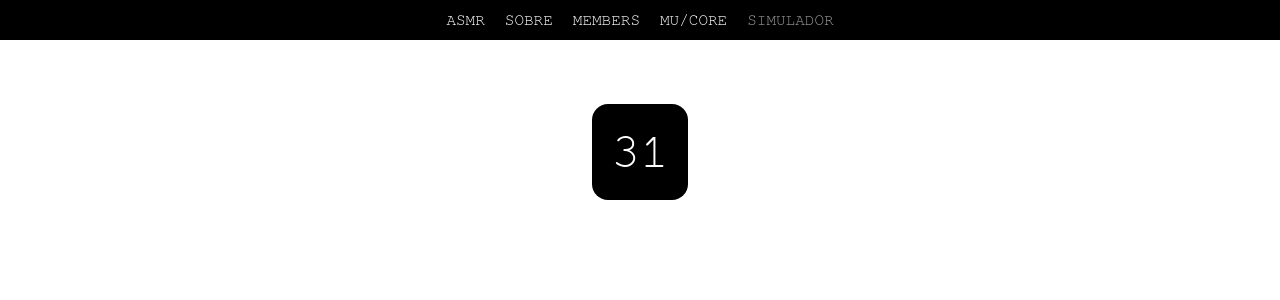
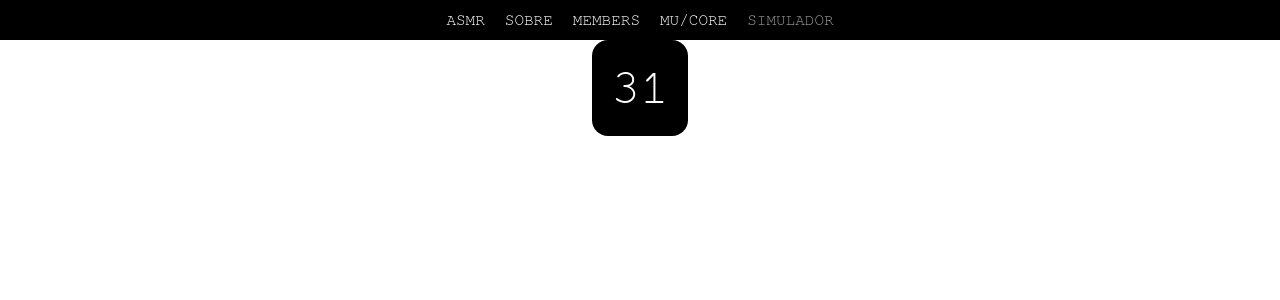
Before and after one commit to oEnzoCastro/ASMR, a React (Vite) app: page / in a window 1280 px wide. Shown: the top 300 px of the page. Built offline with nearby package versions, Linux system fonts and the light colour scheme.

Commit message:
Edit Animation

```diff
--- a/src/pages/Members.jsx
+++ b/src/pages/Members.jsx
@@ -18,8 +18,6 @@ const Members = () => {
       if (members) {
         setMembers(members);
         setApiState("apiActive");
-      } else {
-        setApiState("apiInactive");
       }
 
       let albums = await getAlbums();
--- a/src/styles/globals.css
+++ b/src/styles/globals.css
@@ -32,7 +32,6 @@
 
 .TopHeader {
     padding: 0.75rem 0rem;
-    margin-bottom: 4rem;
     width: 100%;
     display: flex;
     justify-content: center;
@@ -96,23 +95,40 @@
 .apiActive {
     display: none;
 }
-.apiInactive {
-    display: flex;
-}
+
+
 
 .apiOffline a{
+    animation-name: apiOfflineEnter;
+    animation-duration: 2s;
+    color: white;
     background-color: darkred;
-    color: white;
     display: flex;
     justify-content: center;
     align-items: center;
-    margin: 4rem 40dvw;
+    margin: 0 40dvw;
     font-size: 0.8rem;
     gap: 1rem;
     padding: 1rem;
     flex-wrap: wrap;
+    overflow: hidden;
 }
+@keyframes apiOfflineEnter {
+    0% {
+        opacity: 0%;
+        color: darkred;
+    }
 
+    25% {
+        opacity: 0%;
+        color: darkred;
+    }
+
+    100% {
+        opacity: 100%;
+        color: white;
+    }
+}
 /*  */
 
 .membersContainer {
```
